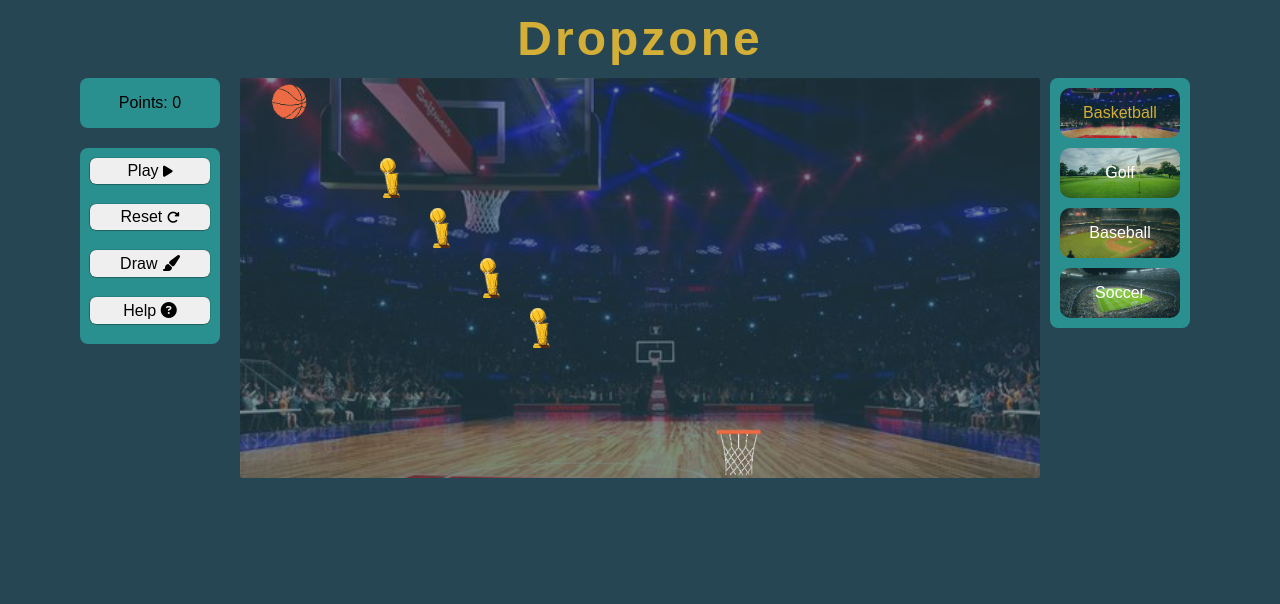
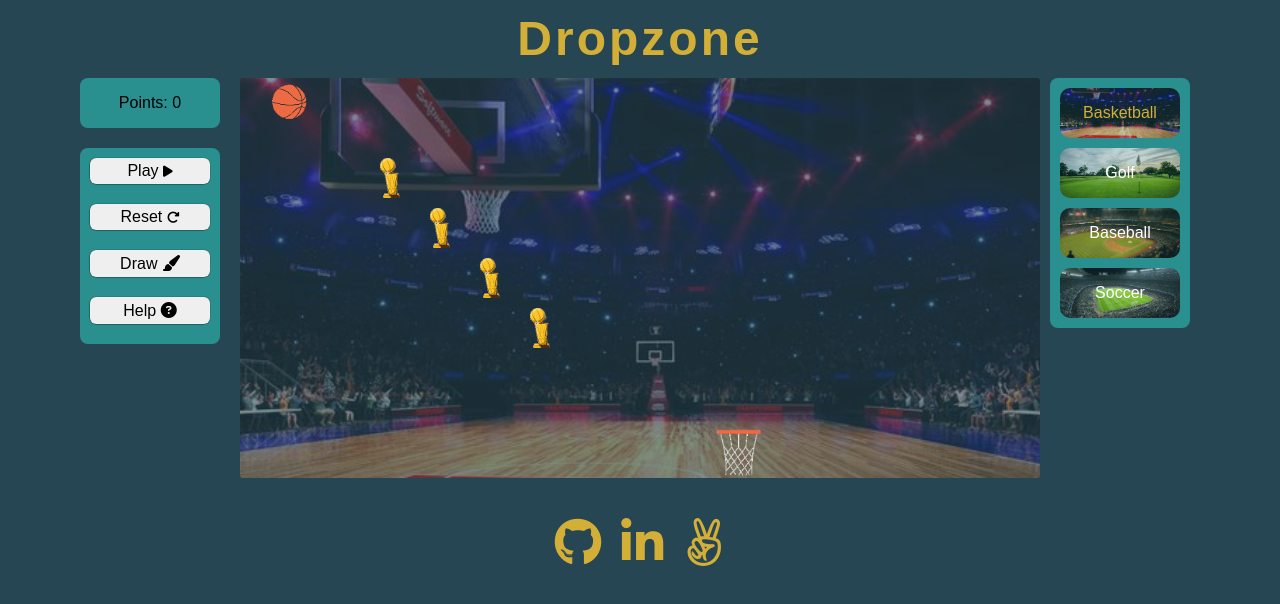
Before and after one commit to nateychau/dropzone_game, a plain HTML site: page index.html in a window 1280 px wide. Drawn offline with nearby package versions, Linux system fonts and the light colour scheme.

Commit message:
Add social links

```diff
--- a/dist/layout.css
+++ b/dist/layout.css
@@ -141,3 +141,26 @@ button:active{
 .fa-play, .fa-pause, .fa-redo-alt{
   font-size: .8rem;
 }
+
+.socials-list{
+  padding-top: 40px;
+  display: flex;
+  width: 100%;
+  justify-content: center;
+}
+
+.social-item{
+  font-size: 48px;
+}
+
+.social-item:nth-child(2){
+  margin: 0 20px;
+}
+
+.social-item a, .social-item a:visited{
+  color: #d4af37;
+}
+
+.social-item a:hover{
+  color: #c7a124;
+}
--- a/index.html
+++ b/index.html
@@ -126,5 +126,22 @@
       <canvas id="canvas"></canvas>
       <canvas id="bg-canvas" class="1"></canvas>
     </div>
+    <ul id="footer" class="socials-list">
+      <li class="social-item">
+        <a href="https://github.com/nateychau">
+          <i class="fab fa-github"></i>
+        </a>
+      </li>
+      <li class="social-item">
+        <a href='https://www.linkedin.com/in/nathan-chau-363130180/'>
+          <i class="fab fa-linkedin-in"></i>
+        </a>
+      </li>
+      <li class="social-item">
+        <a href="https://angel.co/u/nathan-chau-6">
+          <i class='fab fa-angellist'></i>
+        </a>
+      </li>
+    </ul>
   </body>
 </html>
```
Also changed, not shown: src/links.js (added, +17 -0 lines).
